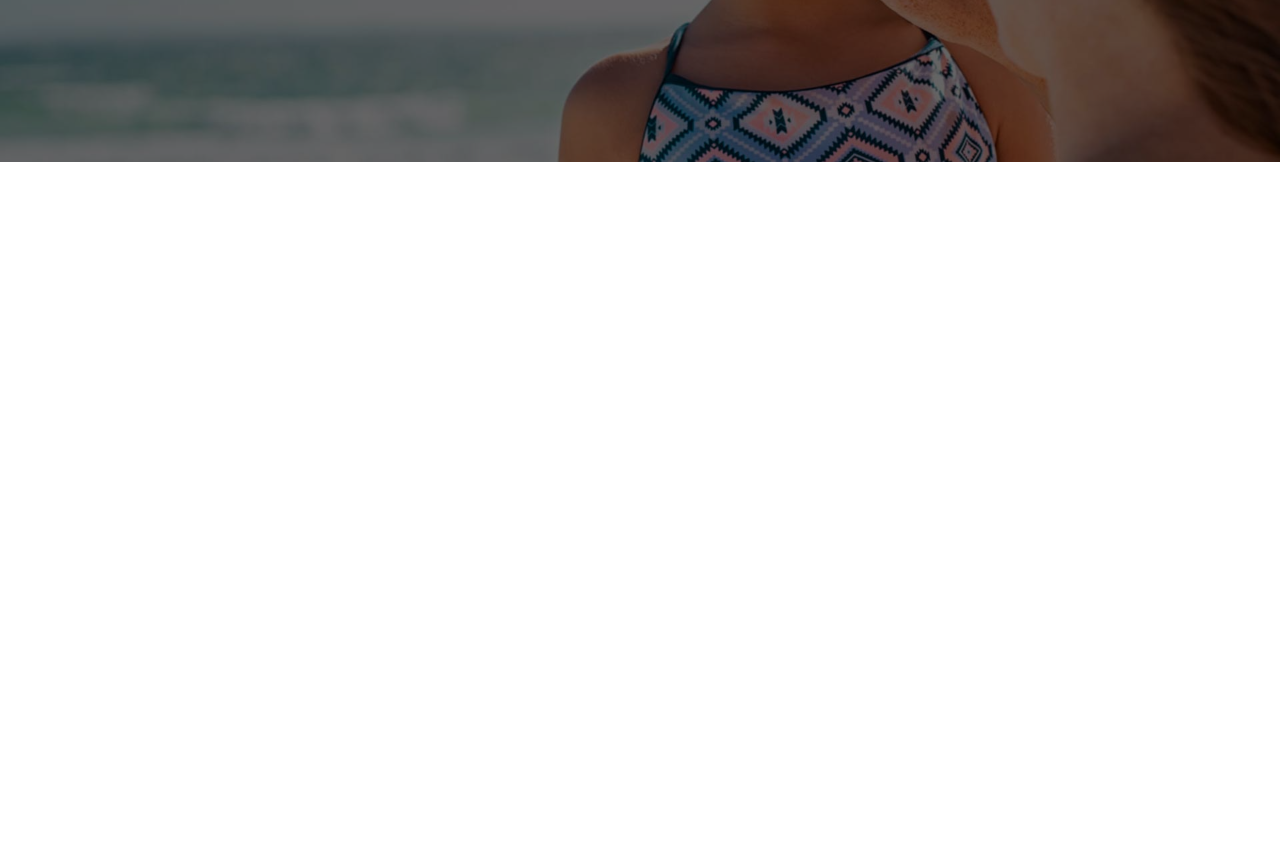
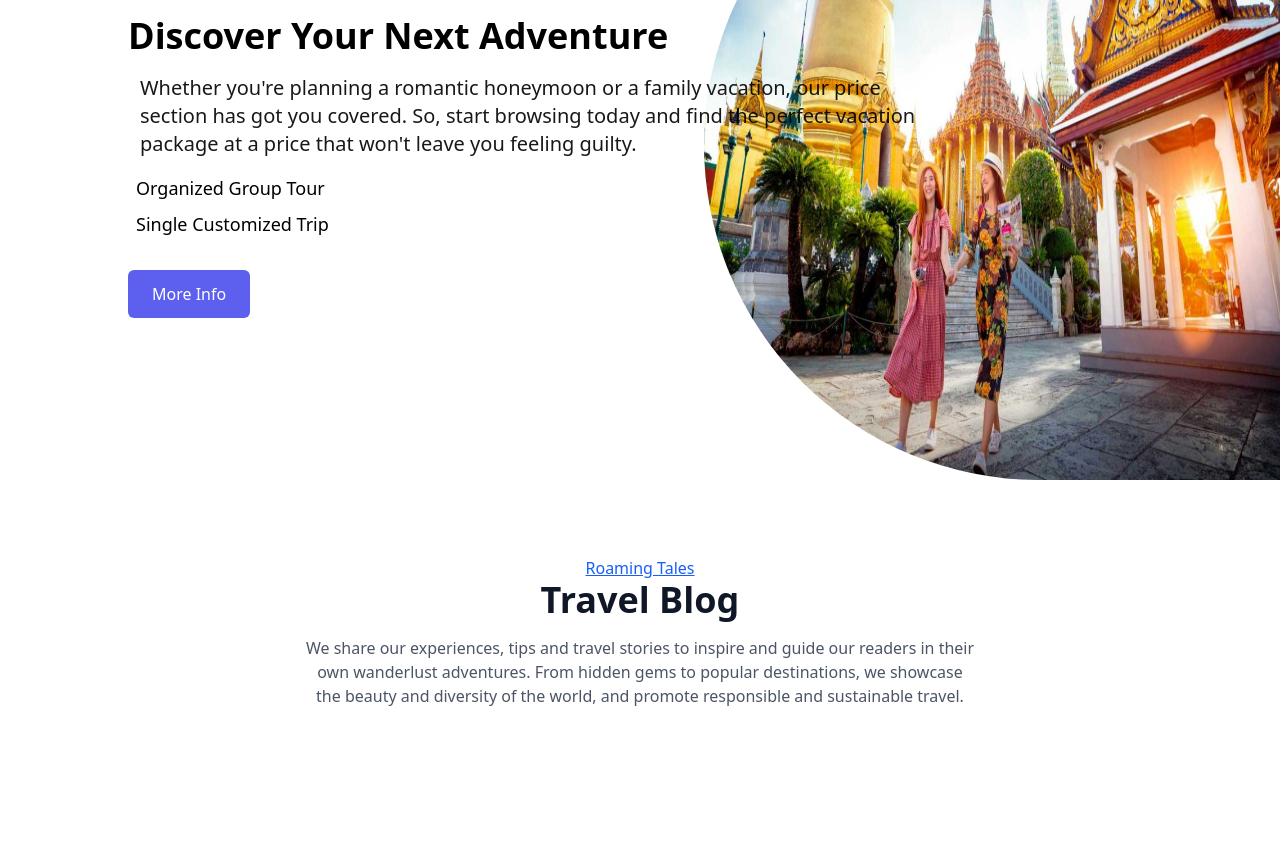
Before and after one commit to HoeumSenghun/13-Hoeum-Senghun-PVH-Web-Mini-Project001, a website: page src/index.html in a window 1280 px wide. Shown: the part 7360-8211 px from the top of the page. Before the commit the page ends 7522 px from the top, so only its background shows below. Drawn offline with Linux system fonts and the light colour scheme.

Commit message:
add section9

```diff
--- a/src/index.html
+++ b/src/index.html
@@ -548,7 +548,7 @@
             </p>
         </div>
   </section>
-  <section class="flex  bg-white gap-3 justify-center items-baseline">
+  <section class="flex bg-white gap-3 justify-center items-baseline">
     <div class="relative h-[580px] w-[400px] rounded-3xl bg-[#F2F2F2] p-8 ring-1 shadow-2xl ring-gray-900/10 sm:p-10">
         <h3 id="tier-enterprise" class="text-base/7 font-semibold text-black">Half Board</h3>
         <p class="mt-4 flex items-baseline gap-x-2">
@@ -692,6 +692,54 @@
     </div>
   </section>
 
+  <!-- section9 -->
+   <section class="flex justify-center h-[670px] mt-20">
+    <div class="flex pl-32">
+        <div class="w-1/2 flex flex-col justify-center text-black space-y-4">
+            <a href="#" class="text-blue-600 uppercase tracking-wider underline">Wendering Souls</a>
+            <h1 class="text-4xl font-bold leading-tight">
+                Discover Your Next Adventure
+            </h1>
+            <p class="text-xl opacity-90 w-[800px] pl-3">
+                Whether you're planning a romantic honeymoon or a family vacation, our
+                price section has got you covered. So, start browsing today and find the
+                perfect vacation package at a price that won't leave you feeling guilty.
+            </p>
+            <ul class="space-y-2 text-lg">
+                <li class="flex items-center">
+                    <span class="ml-2">Organized Group Tour</span>
+                </li>
+                <li class="flex items-center">
+                    <span class="ml-2">Single Customized Trip</span>
+                </li>
+            </ul>
+            <div>
+                <a href="#" class="inline-block bg-[#5D5FEF] hover:bg-blue-500 text-white px-6 py-3 rounded-md mt-4">
+                    More Info
+                </a>
+            </div>
+    </div>
+    <div class="flex w-1/2">
+        <img class="w-full h-full rounded-bl-full rounded-tl-full" src="./images/image15.jpg" alt="">
+    </div>
+   </section>
+
+   <section class="min-h-[200px] bg-white mt-3">
+    <div class="max-w-7xl mx-auto px-4 sm:px-6 lg:px-8 py-16">
+        <!-- Header Section -->
+        <div class="text-center mb-12">
+            <a class="text-blue-600 mb-2 font-light underline" href="#">Roaming Tales</a>
+            <h1 class="text-4xl font-bold text-gray-900 mb-4">Travel Blog</h1>
+            <p class="text-gray-600 max-w-2xl mx-auto">
+                We share our experiences, tips and travel stories to inspire and guide our readers in their own
+                wanderlust adventures. From hidden gems to popular destinations, we showcase the beauty and
+                diversity of the world, and promote responsible and sustainable travel.
+            </p>
+        </div>
+  </section>
+
+
+
   <footer class="relative min-h-[400px] w-full bg-cover bg-center bg-no-repeat text-white mt-8"
         style="background-image: url('./images/footer-img.jpg');">
 
```
Also changed, not shown: src/styles/output.css.
